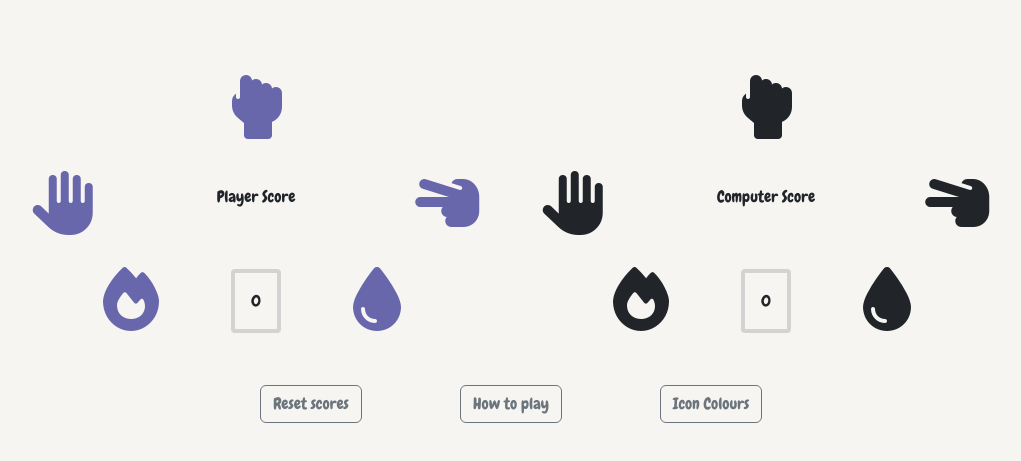
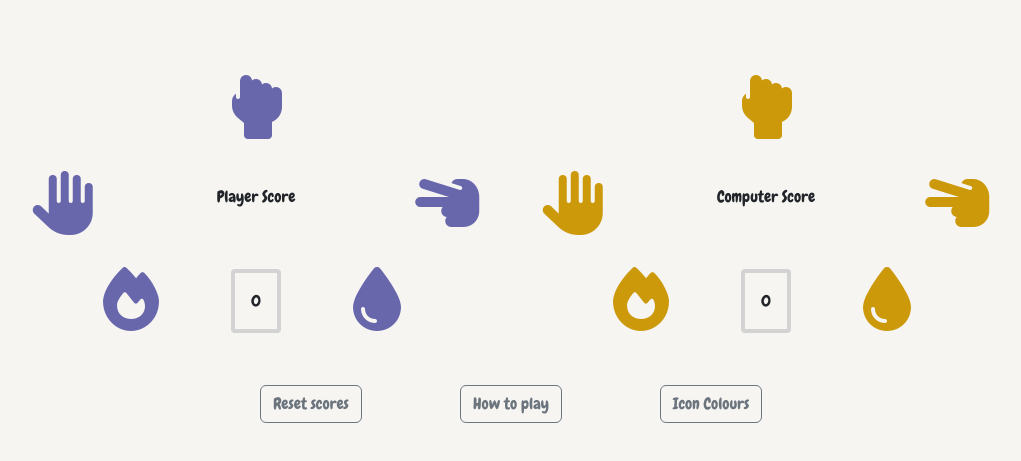
Before and after one commit to krisjowen/rockpaperscissorsfirewater, a website: page index.html in a window 1280 px wide. Shown: the part 75-536 px from the top of the page, without its empty margins (129-1150 px from the left). Drawn offline with nearby package versions, Linux system fonts and the light colour scheme.

Commit message:
Add computerIcon class

```diff
--- a/index.html
+++ b/index.html
@@ -78,14 +78,14 @@
           <div class="row">
             <div class="col-12 d-flex justify-content-center">
               <div class="computerInput" id="rock">
-                <i class="fa-solid fa-hand-back-fist"></i>
+                <i class="fa-solid fa-hand-back-fist computerIcon"></i>
               </div>
             </div>
           </div>
           <div class="row">
             <div class="col-3 d-flex justify-content-center">
               <div class="computerInput" id="paper">
-                <i class="fa-solid fa-hand"></i>
+                <i class="fa-solid fa-hand computerIcon"></i>
               </div>
             </div>
             <div class="col-6 d-flex justify-content-center align-items-center">
@@ -95,14 +95,14 @@
             </div>
             <div class="col-3 d-flex justify-content-center">
               <div class="computerInput" id="scissors">
-                <i class="fa-solid fa-hand-scissors"></i>
+                <i class="fa-solid fa-hand-scissors computerIcon"></i>
               </div>
             </div>
           </div>
           <div class="row">
             <div class="col-4 d-flex justify-content-end">
               <div class="computerInput" id="fire">
-                <i class="fa-solid fa-fire"></i>
+                <i class="fa-solid fa-fire computerIcon"></i>
               </div>
             </div>
             <div class="col-4 d-flex justify-content-center align-items-center">
@@ -110,7 +110,7 @@
             </div>
             <div class="col-4 d-flex justify-content-start">
               <div class="computerInput" id="water">
-                <i class="fa-solid fa-droplet"></i>
+                <i class="fa-solid fa-droplet computerIcon"></i>
               </div>
             </div>
           </div>
```
